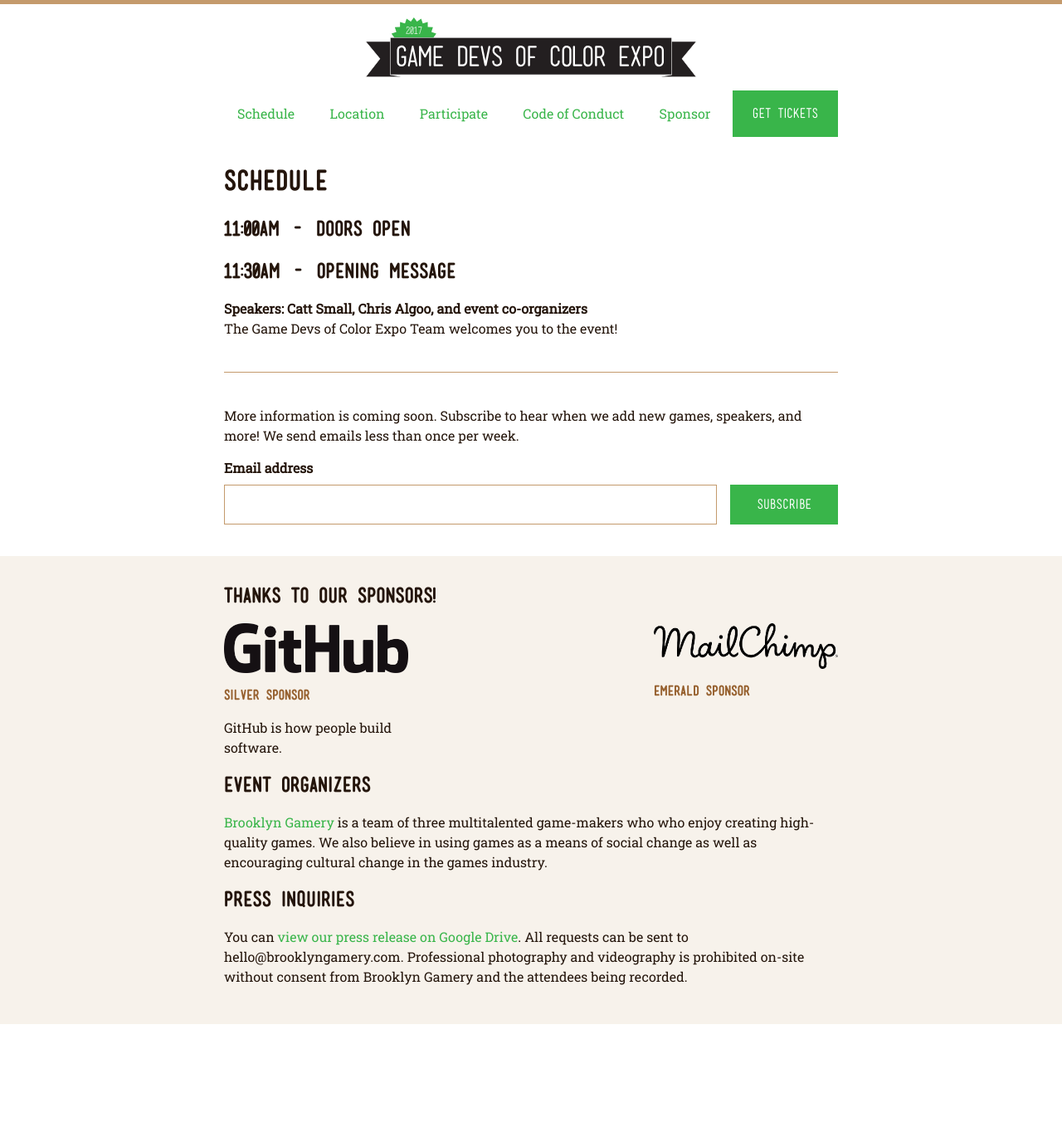
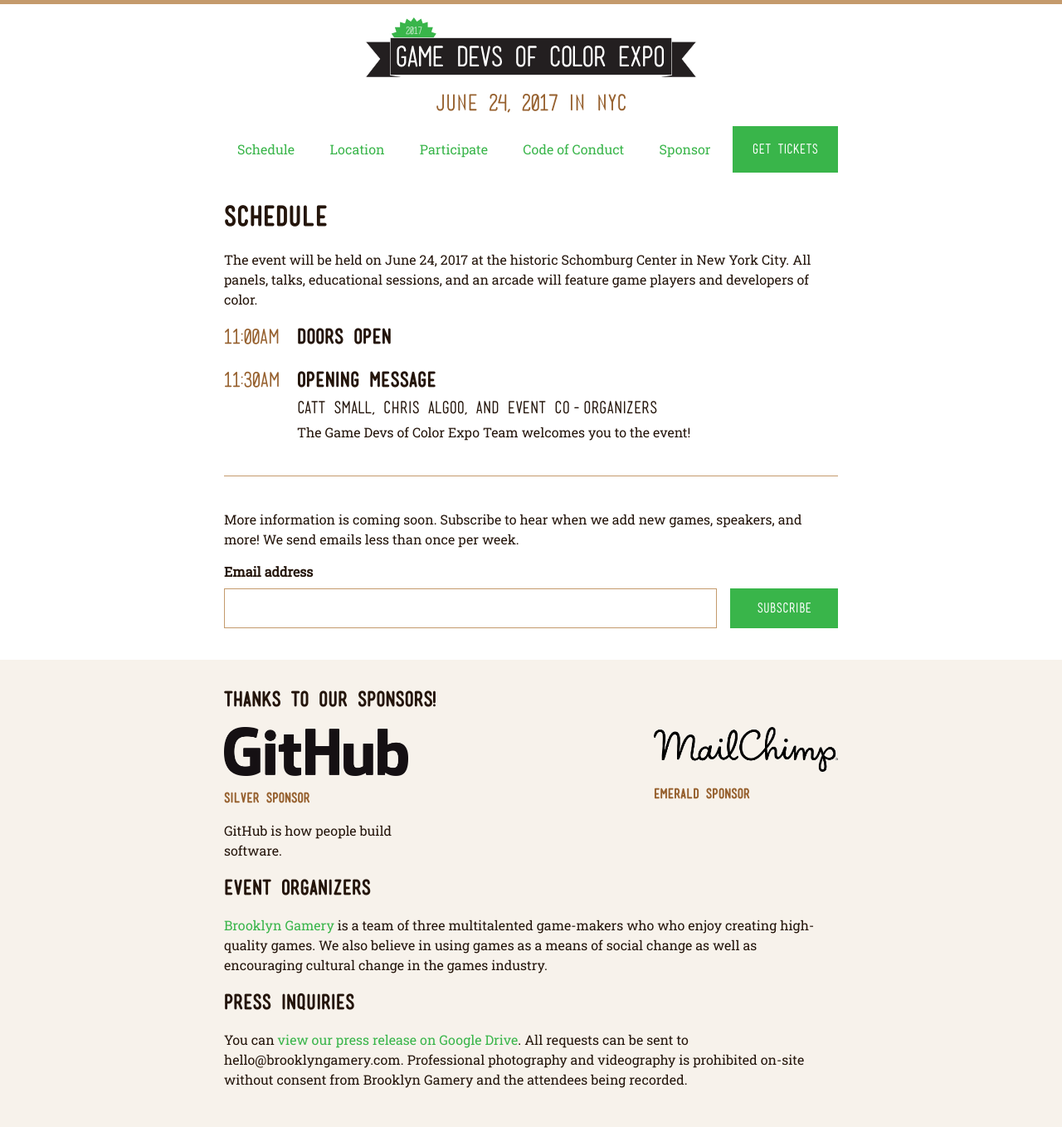
Before and after one commit to BrooklynGamery/gdocexpo, a Jekyll site: the page built from schedule/index.html, in a window 1280 px wide. Shown: the whole page at 83% size. Built offline with Jekyll 4.4.1, drawn with Linux system fonts in a browser that asks for light colours; comment, search, counter and statistics services are not loaded; before the commit the page ends 1234 px from its top, so only the background shows below that.

Commit message:
modded logo and schedule

```diff
--- a/_includes/head.html
+++ b/_includes/head.html
@@ -7,6 +7,7 @@
   <meta name="description" content="{% if page.excerpt %}{{ page.excerpt | strip_html | strip_newlines | truncate: 160 }}{% else %}{{ site.description }}{% endif %}">
 
   <meta property="og:url" content="{{ page.url | prepend: site.url}}"/>
+  <meta property="og:type" content="website" />
   <meta property="og:site_name" content="{{ site.title }}"/>
   {% if page.title != 'home' %}<meta property="og:title" content="{{ page.title }}"/>{% endif %}
   <meta property="og:description" content="{% if page.excerpt %}{{ page.excerpt | strip_html | strip_newlines | truncate: 160 }}{% else %}{{ site.description }}{% endif %}"/>
--- a/_sass/_layout.scss
+++ b/_sass/_layout.scss
@@ -18,6 +18,10 @@
     width: 70%;
     max-width: 400px;
     margin: 1em 0;
+
+    @include media-query($on-palm) {
+        margin-bottom: 0;
+    }
 }
 
 .site-nav {
@@ -281,4 +285,45 @@
     text-align: center;
 }
 
-// Sponsorship section
+.list-data {
+    + .list-data {
+        margin-top: 1em;
+    }
+
+    .list-data-header, .list-data-content {
+        position: relative;
+        padding-left: 5.5em;
+
+        @include media-query($on-palm) {
+            padding-left: 0;
+        }
+    }
+
+    .list-data-time {
+        color: $grey-color;
+        position: absolute;
+        left: 0;
+        font-family: $display-font-family;
+        font-size: 1.5em;
+
+        @include media-query($on-palm) {
+            font-size: 1em;
+            position: relative;
+            display: block;
+        }
+    }
+
+    .list-data-title {
+        margin-bottom: 0;
+    }
+
+    .list-data-attribution {
+        margin-bottom: .125em;
+        font-size: 1.25em;
+        font-family: $display-font-family;
+    }
+
+    .list-data-description {
+        margin-bottom: 0;
+    }
+}
--- a/schedule/content.markdown
+++ b/schedule/content.markdown
@@ -1,19 +1,23 @@
 # {{page.title}}
+
+The event will be held on June 24, 2017 at the historic Schomburg Center in New York City. All panels, talks, educational sessions, and an arcade will feature game players and developers of color.
 
 <ul class="list-unstyled">
   {% for talk in site.data.talks %}
-  <li>
-    <h2>{{talk.time}} - {{talk.title}}</h2>
-  {% if talk.speakers || talk.description%}
-    <p>
-    {% if talk.speakers %}
-      <strong> Speakers: {{ talk.speakers | array_to_sentence_string }}</strong>
-    {% endif %}
-      <br>
-    {% if talk.description %}
-      {{ talk.description }}
-    {% endif %}
-    </p>
+  <li class="list-data">
+    <div class="list-data-header">
+      <span class="list-data-time">{{talk.time}}</span>
+      <h2 class="list-data-title">{{talk.title}}</h2>
+    </div>
+    {% if talk.speakers || talk.description %}
+      <div class="list-data-content">
+      {% if talk.speakers %}
+        <p class="list-data-attribution">{{ talk.speakers | array_to_sentence_string }}</p>
+      {% endif %}
+      {% if talk.description %}
+        <p class="list-data-description">{{ talk.description }}</p>
+      {% endif %}
+      </div>
     {% endif %}
   </li>
 {% endfor %}
```
Also changed, not shown: assets/images/logo-square.png, assets/images/logo.svg.
